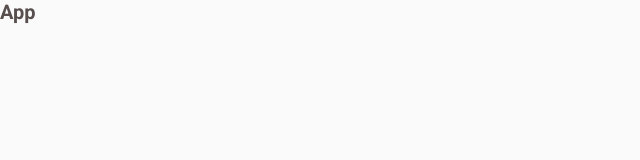
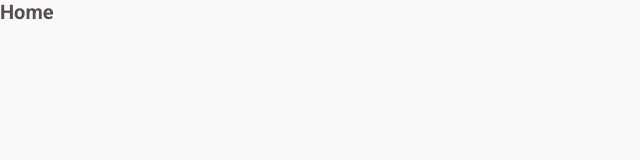
Before and after one commit to fernando-meira/coffee-delivery, a React (Vite) app: page / in a window 1280 px wide. Shown: the top 160 px of the page, without its empty margins (0-640 px from the left). Built offline with nearby package versions, Linux system fonts and the light colour scheme.

Commit message:
feat: Configuração das rotas da aplicação com react-router-dom

```diff
--- a/package.json
+++ b/package.json
@@ -11,6 +11,7 @@
   "dependencies": {
     "react": "^18.2.0",
     "react-dom": "^18.2.0",
+    "react-router-dom": "^6.4.2",
     "styled-components": "^5.3.6"
   },
   "devDependencies": {
--- a/src/App.tsx
+++ b/src/App.tsx
@@ -1,5 +1,7 @@
 import { ThemeProvider } from 'styled-components';
+import { BrowserRouter } from 'react-router-dom';
 
+import { Router } from './routes/router';
 import GlobalStyle from './styles/global';
 import { defaultTheme } from './styles/default';
 
@@ -8,7 +10,9 @@
     <ThemeProvider theme={defaultTheme}>
       <GlobalStyle />
 
-      <h1>App</h1>
+      <BrowserRouter>
+        <Router />
+      </BrowserRouter>
     </ThemeProvider>
   );
 }
--- /dev/null
+++ b/src/pages/Home/index.tsx
@@ -0,0 +1,3 @@
+export function Home() {
+  return <h1>Home</h1>;
+}
--- /dev/null
+++ b/src/pages/index.ts
@@ -0,0 +1 @@
+export { Home } from './Home';
--- /dev/null
+++ b/src/routes/router.tsx
@@ -0,0 +1,11 @@
+import { Routes, Route } from 'react-router-dom';
+
+import { Home } from '../pages';
+
+export function Router() {
+  return (
+    <Routes>
+      <Route path="/" element={<Home />} />
+    </Routes>
+  );
+}
```
Also changed, not shown: 1 other file (tests, documents, lock files or other folders).
